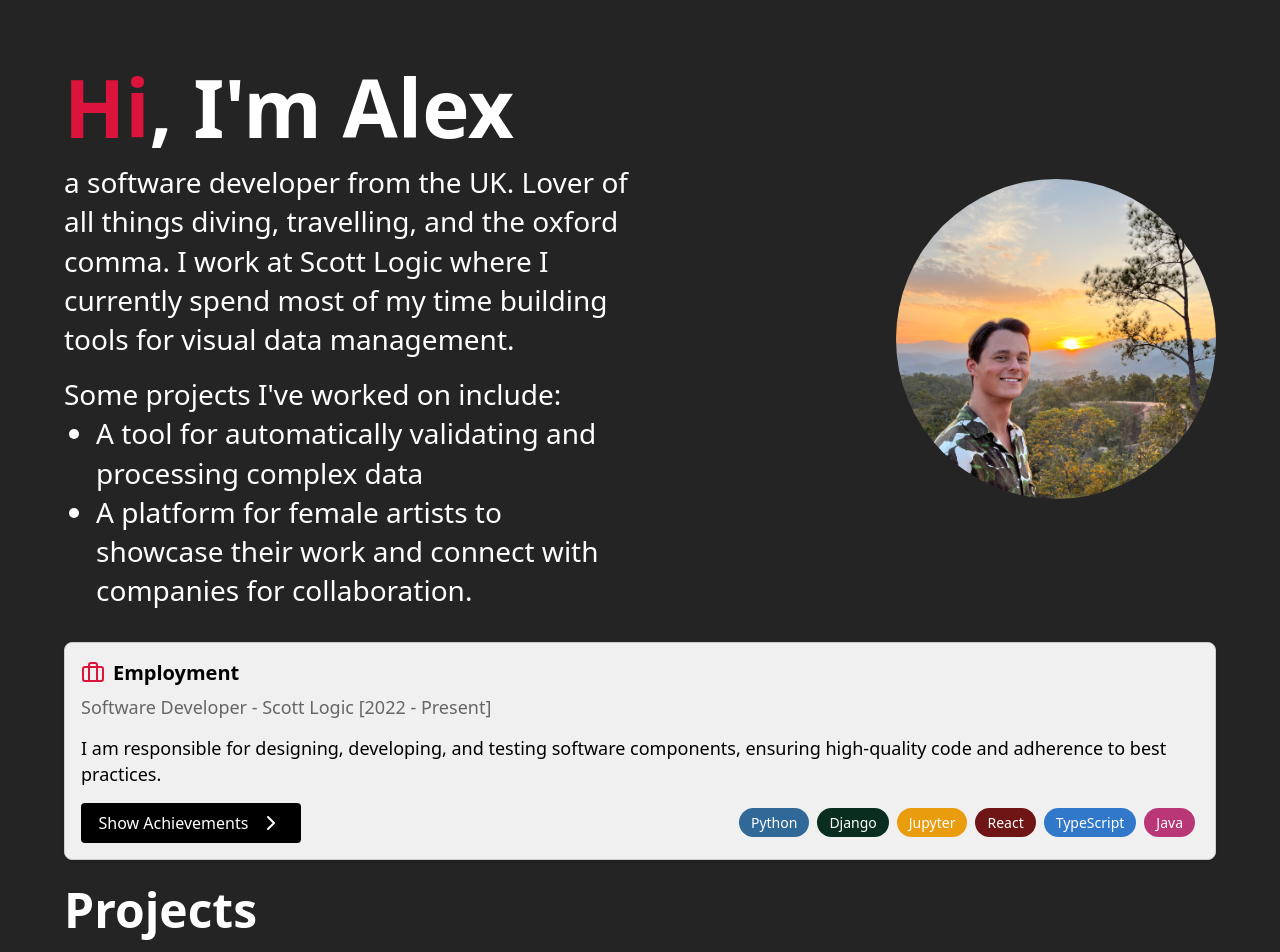
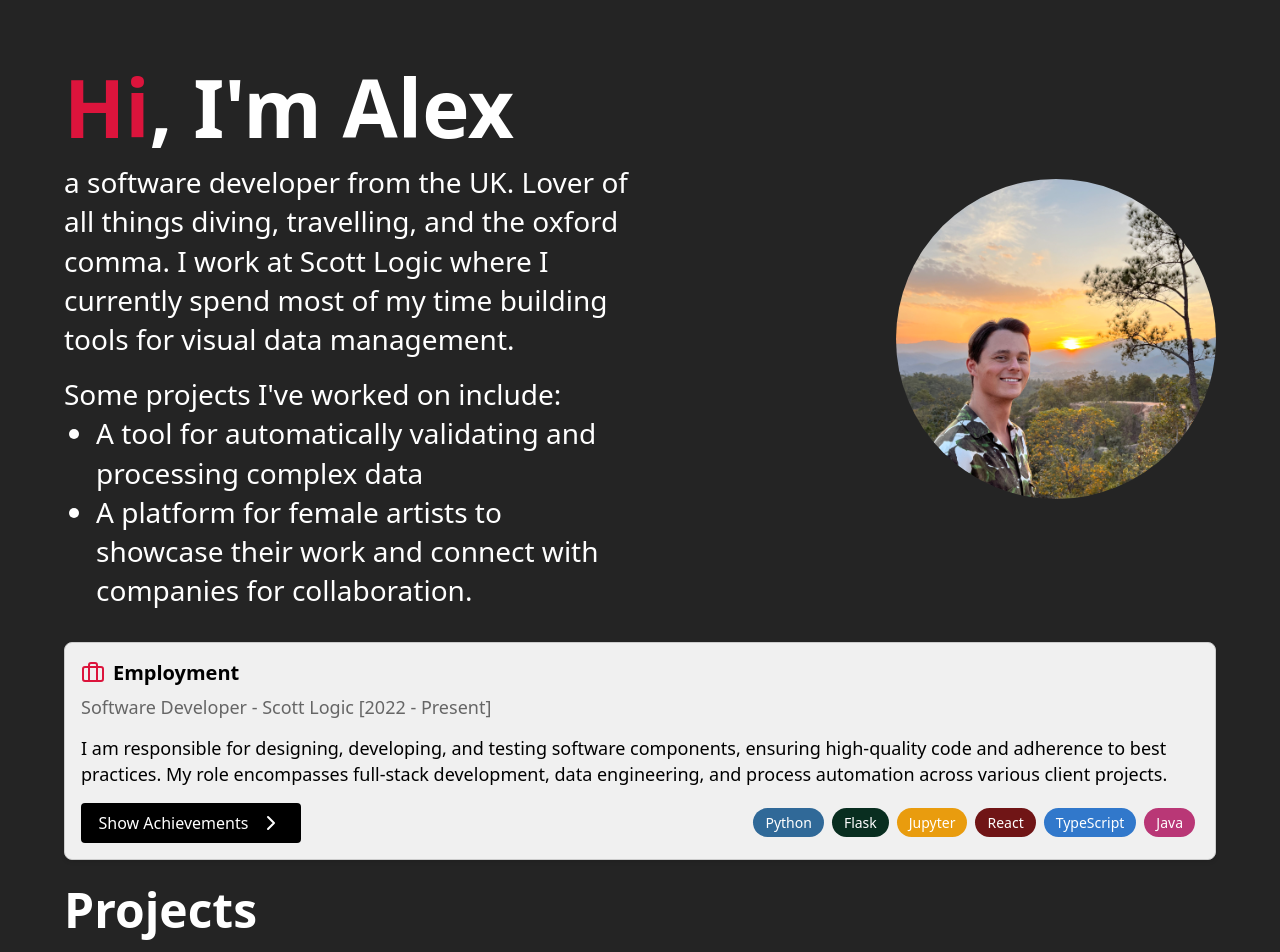
Before and after one commit to AlexanderVerheecke/personal-website, a React (Vite) app: page / in a window 1280 px wide. Shown: the top 952 px of the page. Built offline with nearby package versions, Linux system fonts and the light colour scheme.

Commit message:
update emplyement achievemnts

```diff
--- a/src/components/employement/Employement.tsx
+++ b/src/components/employement/Employement.tsx
@@ -20,18 +20,25 @@ const Employment = () => {
     return () => window.removeEventListener("resize", checkScreenSize);
   }, []);
 
+  const jobDescription = `
+  I am responsible for designing, developing,
+  and testing software components, ensuring high-quality code and adherence to best
+  practices. My role encompasses full-stack development, data engineering, and process
+  automation across various client projects.
+`;
+
   const achievements = [
     "Cut data processing time 70% via automated workflows",
     "Halved user issues with streamlined data submission portal",
     "Boosted user engagement 25% through interactive visualizations",
     "Reduced critical bugs 75% with comprehensive testing",
     "Enhanced accessibility with WCAG 2.1 AA-compliant responsive frontend",
-    "Scaled backend with robust auth and encryption",
+    "Led an initiative to standardize project documentation, reducing workflow clarification time by approximately 50%",
   ];
 
   const employmentSkills = [
     "Python",
-    "Django",
+    "Flask",
     "Jupyter",
     "React",
     "TypeScript",
@@ -53,11 +60,7 @@ const Employment = () => {
         </p>
       </div>
       <div className="card-content">
-        <p className="job-description">
-          I am responsible for designing, developing, and testing software
-          components, ensuring high-quality code and adherence to best
-          practices.
-        </p>
+        <p className="job-description">{jobDescription}</p>
         <div className="achievement-skills-container">
           <button
             onClick={() => setShowAchievements(!showAchievements)}
--- a/src/utils/ColorUtils.ts
+++ b/src/utils/ColorUtils.ts
@@ -20,7 +20,7 @@ export const getColorForLanguage = (language: string): string => {
       return "#e99c0e";
     case "java":
       return "#B93776";
-    case "django":
+    case "flask":
       return "#092E20";
     default:
       return "#333"; // Default color for unknown languages
```
